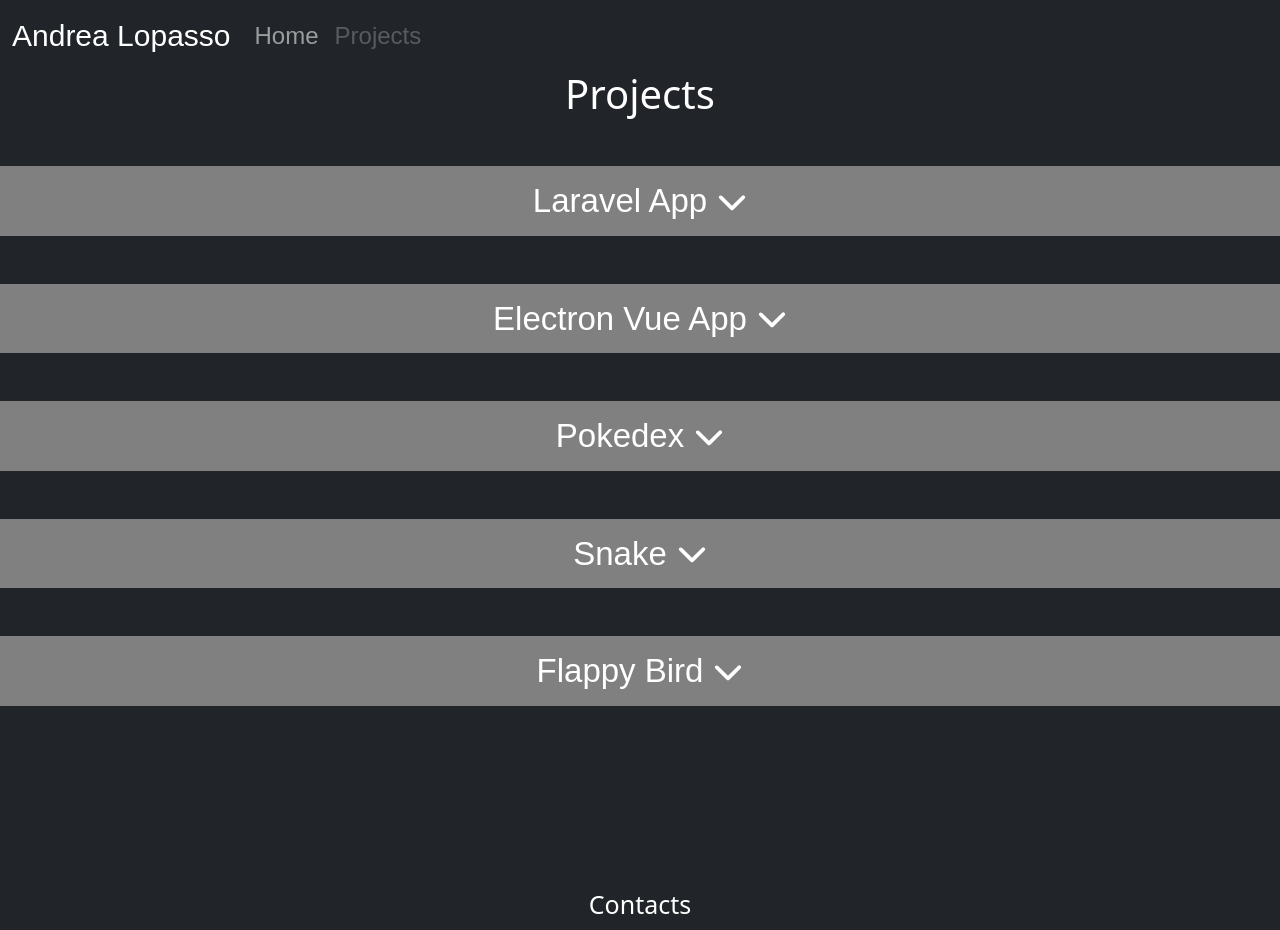
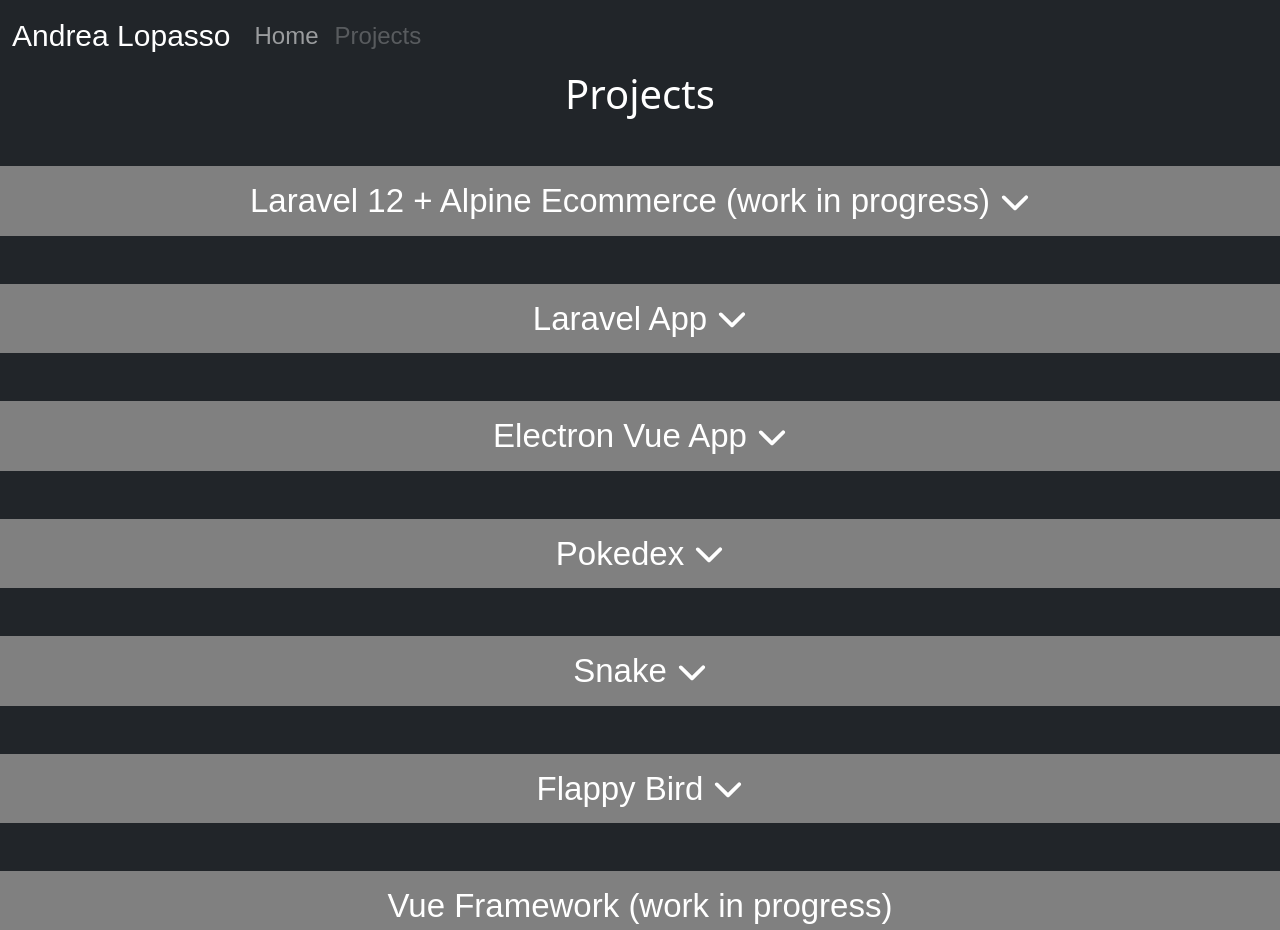
Before and after one commit to AndreaL021/cvWeb, a Vue app: page /#/projects in a window 1280 px wide. Shown: the top 930 px of the page. Built offline with nearby package versions, Linux system fonts and the light colour scheme; a web font is replaced by a local one; what @vueuse/gesture would draw is missing.

Commit message:
aggiunto nuovo progetto

```diff
--- a/src/views/ProjectsView.vue
+++ b/src/views/ProjectsView.vue
@@ -2,6 +2,72 @@
 <template>
   <div class="text-center home" style="overflow: hidden">
     <h1 style="color: white">Projects</h1>
+    <!-- Laravel12App -->
+    <div
+      class="row d-flex justify-content-center align-items-center text-center mt-5"
+      style="padding: 10px; background-color: grey"
+    >
+      <div class="col-12">
+        <a
+          style="text-decoration: none"
+          href="https://laravel12-ecommerce-main-olsbl8.laravel.cloud/"
+          target="blank"
+        >
+          <span class="link myFont">Laravel 12 + Alpine Ecommerce (work in progress)</span>
+        </a>
+        <fa-i
+          icon="fa-solid fa-chevron-down"
+          v-if="!laravel_ecommerce.expand"
+          @click="laravel_ecommerce.expand = true"
+          style="color: white; font-size: 30px; margin-left: 10px"
+        ></fa-i>
+        <fa-i
+          v-if="laravel_ecommerce.expand"
+          icon="fa-solid fa-chevron-up"
+          @click="laravel_ecommerce.expand = false"
+          style="color: white; font-size: 30px; margin-left: 10px"
+        ></fa-i>
+      </div>
+      <div
+        v-if="laravel_ecommerce.expand"
+        class="col-12 col-md-6 d-flex justify-content-center align-items-center mt-2"
+      >
+        <fa-i
+          icon="fa-solid fa-chevron-left"
+          @click="changeImage(-1)"
+          style="color: white; font-size: 30px; margin-right: 5px"
+        ></fa-i>
+        <a href="https://github.com/AndreaL021/Laravel12-ecommerce" target="blank">
+          <img
+            style="cursor: pointer"
+            width="100%"
+            :src="laravel_ecommerce.images[laravel_image_index]"
+          />
+        </a>
+        <fa-i
+          icon="fa-solid fa-chevron-right"
+          @click="changeImage(+1)"
+          style="color: white; font-size: 30px; margin-left: 5px"
+        ></fa-i>
+      </div>
+      <div class="col-12 mt-3" v-if="laravel_ecommerce.expand">
+        <p
+          style="color: white"
+          class="d-flex justify-content-center align-items-center"
+        >
+          Laravel app | &nbsp
+          <fa-i
+            icon="fa-brands fa-laravel"
+            style="color: orangered; font-size: 30px"
+          ></fa-i>
+          <fa-i
+            icon="fa-brands fa-bootstrap"
+            style="color: purple; font-size: 30px"
+          ></fa-i>
+        </p>
+      </div>
+    </div>
+    <!-- LaravelApp -->
     <div
       class="row d-flex justify-content-center align-items-center text-center mt-5"
       style="padding: 10px; background-color: grey"
@@ -66,6 +132,7 @@
         </p>
       </div>
     </div>
+    <!-- ElectronVueApp -->
     <div
       class="row d-flex justify-content-center align-items-center text-center mt-5"
       style="padding: 10px; background-color: grey"
@@ -118,6 +185,7 @@
         </p>
       </div>
     </div>
+    <!-- Pokedex -->
     <div
       class="row d-flex justify-content-center align-items-center text-center mt-5"
       style="padding: 10px; background-color: grey"
@@ -170,12 +238,15 @@
         </p>
       </div>
     </div>
+    <!-- Snake -->
     <div
       class="row d-flex justify-content-center align-items-center text-center mt-5"
       style="padding: 10px; background-color: grey"
     >
-      <div class="col-12 d-flex justify-content-center align-items-center text-center">
-        <router-link  style="width: fit-content"  class="nav-link" to="/snake"
+      <div
+        class="col-12 d-flex justify-content-center align-items-center text-center"
+      >
+        <router-link style="width: fit-content" class="nav-link" to="/snake"
           ><span class="link myFont">Snake</span></router-link
         >
         <fa-i
@@ -227,11 +298,14 @@
         </p>
       </div>
     </div>
+    <!-- Flappy bird -->
     <div
       class="row d-flex justify-content-center align-items-center text-center mt-5"
       style="padding: 10px; background-color: grey"
     >
-      <div class="col-12 d-flex justify-content-center align-items-center text-center">
+      <div
+        class="col-12 d-flex justify-content-center align-items-center text-center"
+      >
         <a
           class="nav-link"
           style="width: fit-content"
@@ -284,17 +358,43 @@
             style="color: yellow; font-size: 30px; margin-left: 5px"
           ></fa-i>
         </p>
-        <!-- <fa-i icon="fa-brands fa-html5" style="color: orangered; font-size: 30px;"></fa-i>
-          <fa-i icon="fa-brands fa-css3-alt" style="color: blue; font-size: 30px;"></fa-i>
-          <fa-i icon="fa-brands fa-js" style="color: yellow; font-size: 30px;"></fa-i>
-          <fa-i icon="fa-brands fa-vuejs" style="color: green; font-size: 30px;"></fa-i>
-          <fa-i icon="fa-brands fa-laravel" style="color: orangered; font-size: 30px;"></fa-i>
-          <fa-i icon="fa-solid fa-atom" style="color: blue; font-size: 30px;"></fa-i> -->
       </div>
+    </div>
+    <!-- VueFramework -->
+    <div
+      class="row d-flex justify-content-center align-items-center text-center mt-5"
+      style="padding: 10px; background-color: grey"
+    >
+      <div class="col-12">
+        <!-- <a
+          style="text-decoration: none"
+          href="https://github.com/AndreaL021/Laravelecommerce"
+          target="blank"
+        > -->
+        <span class="link myFont">Vue Framework (work in progress)</span>
+        <!-- </a> -->
+        <!-- <fa-i
+          icon="fa-solid fa-chevron-down"
+          v-if="!framework.expand"
+          @click="framework.expand = true"
+          style="color: white; font-size: 30px; margin-left: 10px"
+        ></fa-i>
+        <fa-i
+          v-if="framework.expand"
+          icon="fa-solid fa-chevron-up"
+          @click="framework.expand = false"
+          style="color: white; font-size: 30px; margin-left: 10px"
+        ></fa-i> -->
+      </div>
+      <div
+        v-if="framework.expand"
+        class="col-12 col-md-6 d-flex justify-content-center align-items-center mt-2"
+      ></div>
+      <div class="col-12 mt-3" v-if="framework.expand"></div>
     </div>
   </div>
 </template>
-  <script>
+<script>
 import electron_vue_video from "@/assets/ElectronVueApp/ElectronVueVideo.mp4";
 import flappy_bird_image from "@/assets/flappy_bird.png";
 import pokedex_image from "@/assets/pokedex.png";
@@ -333,6 +433,10 @@
         ],
         expand: false,
       },
+      framework: {
+        src: null,
+        expand: false,
+      },
       laravel_image_index: 0,
     };
   },
```
